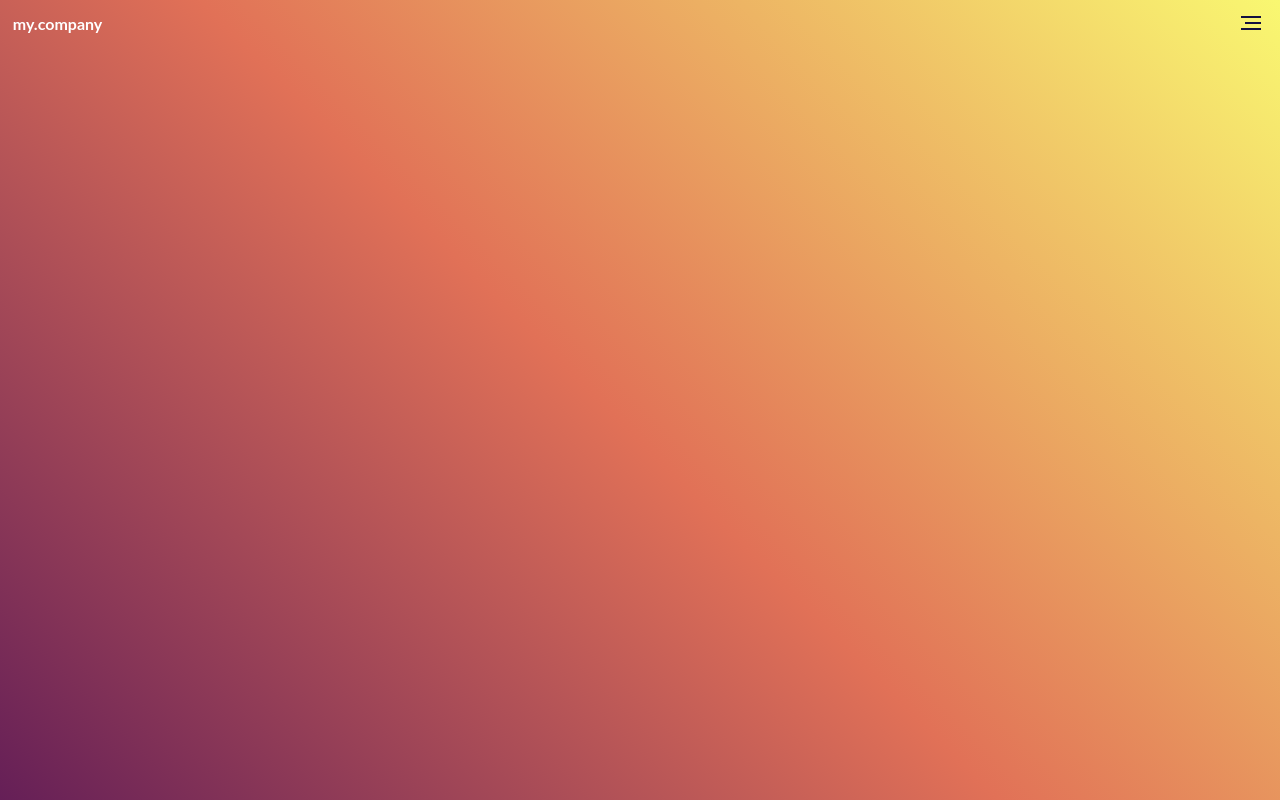
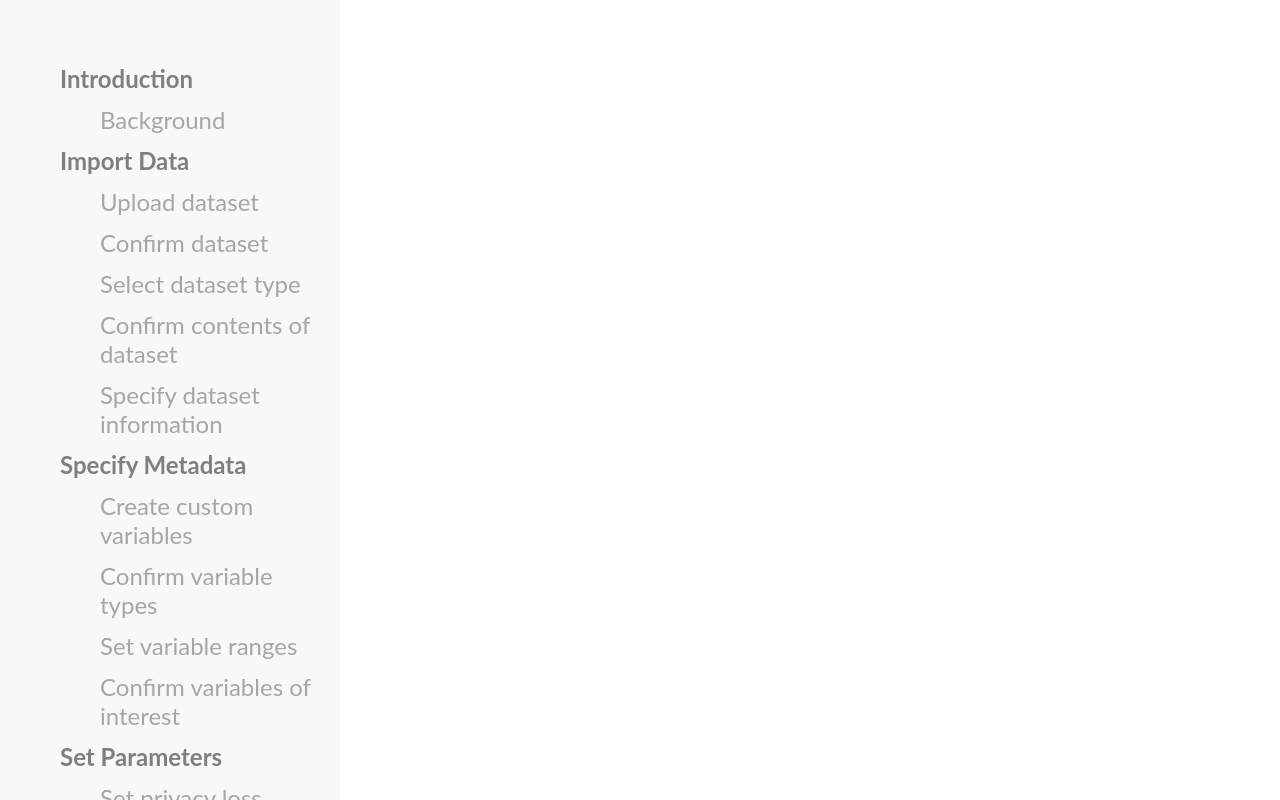
Before and after one commit to opendp/dpcreator, a Vue app: page / in a window 1280 px wide. Built offline with nearby package versions, Linux system fonts and the light colour scheme.

Commit message:
default sidebar navigation to visible and adjust styles

```diff
--- a/src/App.vue
+++ b/src/App.vue
@@ -62,8 +62,7 @@ html {
    border: 0; margin: 0; padding: 0;
    font-family: 'Lato';
    height: 100%;
-   background: rgb(101,31,87);
-   background: linear-gradient(45deg, rgba(101,31,87,1) 0%, rgba(225,113,87,1) 48%, rgba(249,248,113,1) 100%);
+   background: rgba(255,255,255,0.5);
  }
 
  .logo {
@@ -84,10 +83,11 @@ html {
  }
 
  ul.sidebar-panel-nav > li > a {
-   color: #fff;
+   color: rgba(8,8,8,0.5);
    text-decoration: none;
    font-size: 1.5rem;
-   display: block;
+   font-weight: bold;
+   Display: block;
    padding-bottom: 0.5em;
 }
 
@@ -96,7 +96,7 @@ html {
  }
 
  ul.sidebar-panel-subnav > li > a {
-   color: #fff;
+   color: rgba(86,86,86,0.5);
    text-decoration: none;
    font-size: 1.5rem;
    display: block;
--- a/src/components/Menu/Sidebar.vue
+++ b/src/components/Menu/Sidebar.vue
@@ -33,7 +33,7 @@ export default {
 }
 
 .sidebar-backdrop {
-    background-color: rgba(0,0,0,.5);
+    background-color: rgba(255,255,255,.5);
     width: 100vw;
     height: 100vh;
     position: fixed;
@@ -44,7 +44,7 @@ export default {
 
 .sidebar-panel {
     overflow-y: auto;
-    background-color: #130f40;
+    background-color: rgba(242,242,242,0.5);
     position: fixed;
     left: 0;
     top: 0;
--- a/src/store.js
+++ b/src/store.js
@@ -1,7 +1,7 @@
 import Vue from "vue";
 
 export const store = Vue.observable({
-    isNavOpen: false
+    isNavOpen: true
 });
 
 export const mutations = {
```
